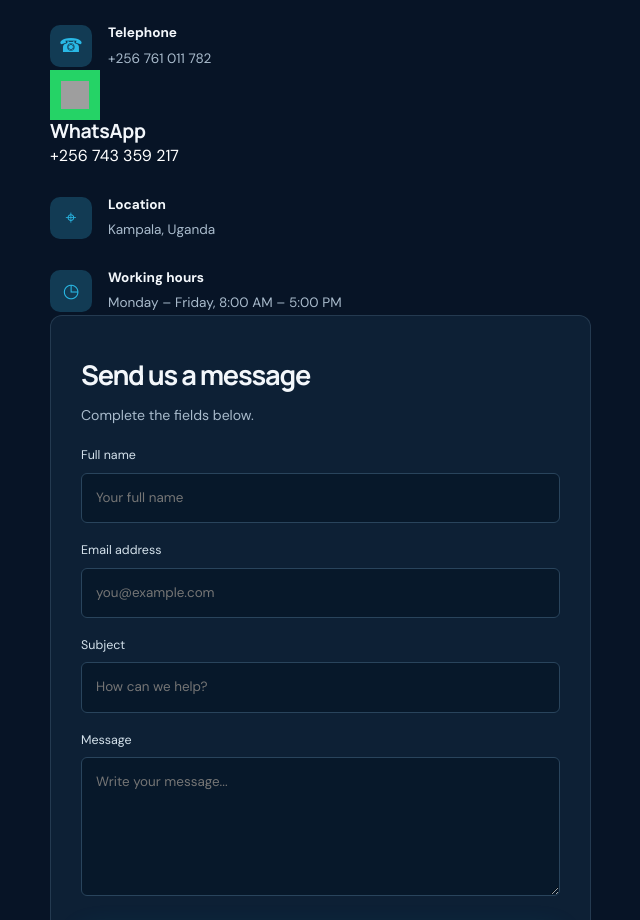
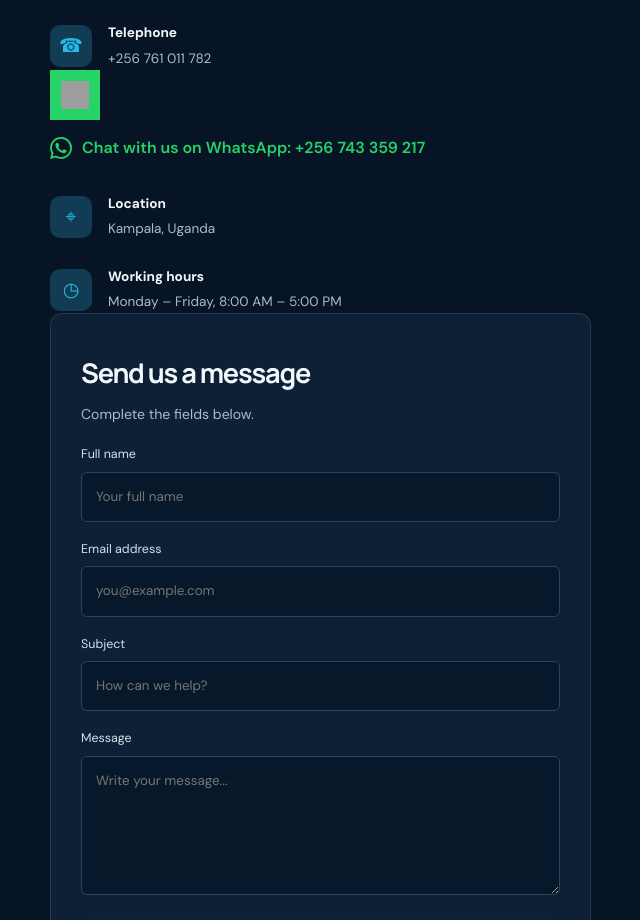
Before and after one commit to borisnucleus891-code/nexoratech, a plain HTML site: page contact.html in a window 1280 px wide. Shown: the part 930-1850 px from the top of the page, without its empty margins (14-654 px from the left). Drawn offline with Linux system fonts and the light colour scheme; grey boxes are pictures that could not be loaded.

Commit message:
Update contact.html

```diff
--- a/contact.html
+++ b/contact.html
@@ -36,11 +36,19 @@
   <div class="contact-icon" style="background:#25D366; width:50px; height:50px; display:flex; align-items:center; justify-content:center; flex-shrink:0;">
     <img src="https://upload.wikimedia.org/wikipedia/commons/6/6b/WhatsApp.svg" alt="WhatsApp" style="width:28px; height:28px; display:block;">
   </div>
-  <div>
-    <h3>WhatsApp</h3>
-    <p><a href="https://wa.me/256743359217" target="_blank" style="color:white; text-decoration:none;">+256 743 359 217</a></p>
-  </div>
-</div>
+
+<a href="https://wa.me/256743359217"
+   class="whatsapp-contact"
+   target="_blank"
+   rel="noopener noreferrer">
+
+    <svg class="whatsapp-icon" viewBox="0 0 24 24">
+        <path d="M20.52 3.48A11.87 11.87 0 0 0 12.05 0C5.48 0 .14 5.34.14 11.91c0 2.1.55 4.15 1.6 5.96L0 24l6.29-1.65a11.9 11.9 0 0 0 5.76 1.47h.01c6.57 0 11.91-5.34 11.91-11.91a11.84 11.84 0 0 0-3.45-8.43ZM12.06 21.8a9.9 9.9 0 0 1-5.04-1.38l-.36-.21-3.73.98 1-3.64-.24-.37a9.88 9.88 0 0 1-1.52-5.27c0-5.46 4.44-9.9 9.9-9.9a9.83 9.83 0 0 1 7 2.9 9.83 9.83 0 0 1 2.9 7c0 5.45-4.44 9.89-9.9 9.89Zm5.43-7.41c-.3-.15-1.77-.87-2.05-.97-.28-.1-.48-.15-.68.15-.2.3-.77.97-.94 1.17-.17.2-.35.23-.65.08-.3-.15-1.27-.47-2.42-1.5-.9-.8-1.5-1.78-1.67-2.08-.17-.3-.02-.46.13-.61.14-.13.3-.35.45-.52.15-.17.2-.3.3-.5.1-.2.05-.37-.02-.52-.08-.15-.68-1.64-.93-2.24-.24-.59-.49-.51-.68-.52h-.58c-.2 0-.52.08-.8.37-.28.3-1.05 1.03-1.05 2.52s1.08 2.92 1.23 3.12c.15.2 2.13 3.25 5.16 4.56.72.31 1.28.5 1.71.64.72.23 1.37.2 1.89.12.58-.09 1.77-.73 2.02-1.44.25-.71.25-1.32.17-1.44-.07-.13-.27-.2-.57-.35Z"/>
+    </svg>
+
+    Chat with us on WhatsApp: +256 743 359 217
+</a>
+
 
 <div class="contact-detail"><span>⌖</span><div><b>Location</b><p>Kampala, Uganda</p></div></div>
 <div class="contact-detail"><span>◷</span><div><b>Working hours</b><p>Monday – Friday, 8:00 AM – 5:00 PM</p></div></div>
```
